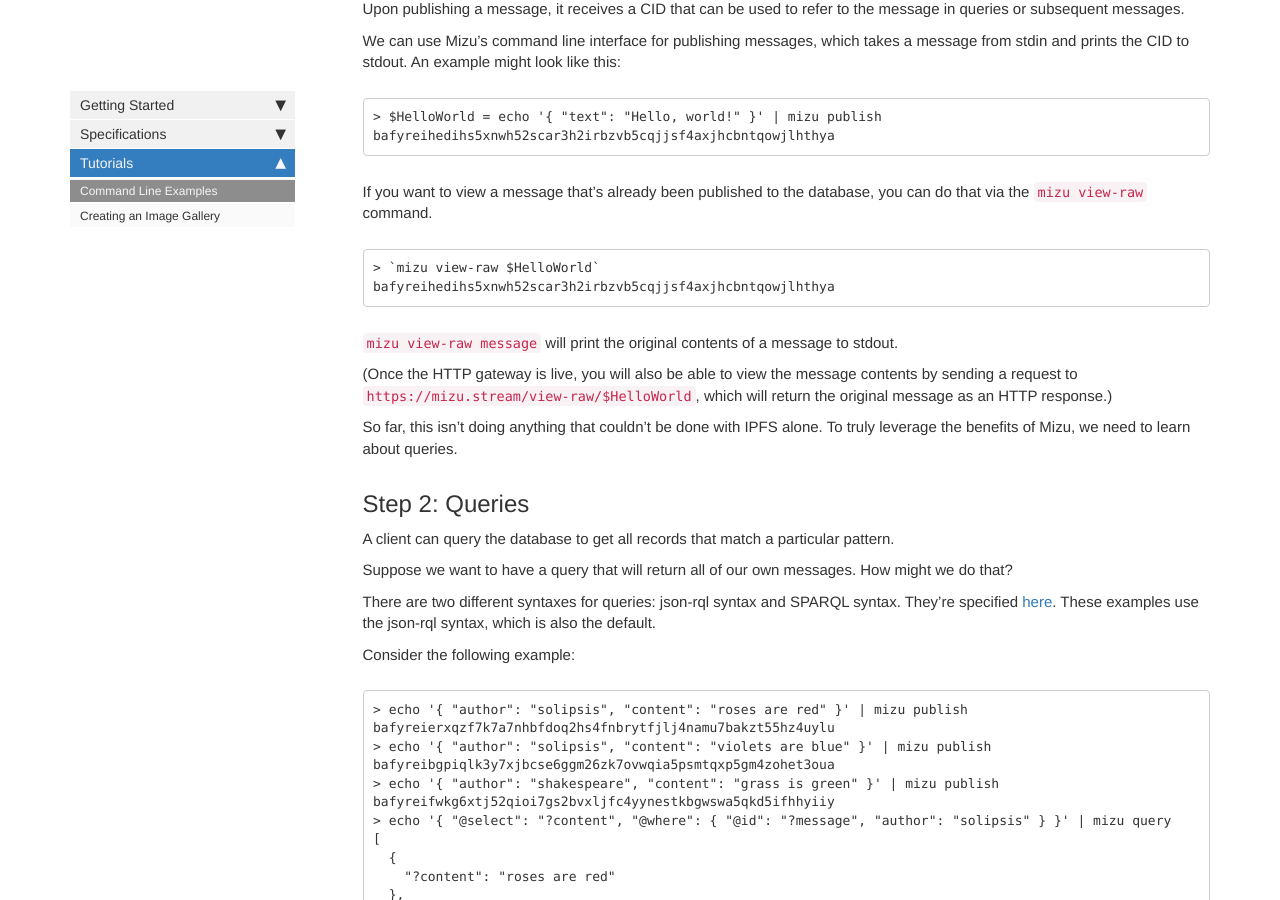
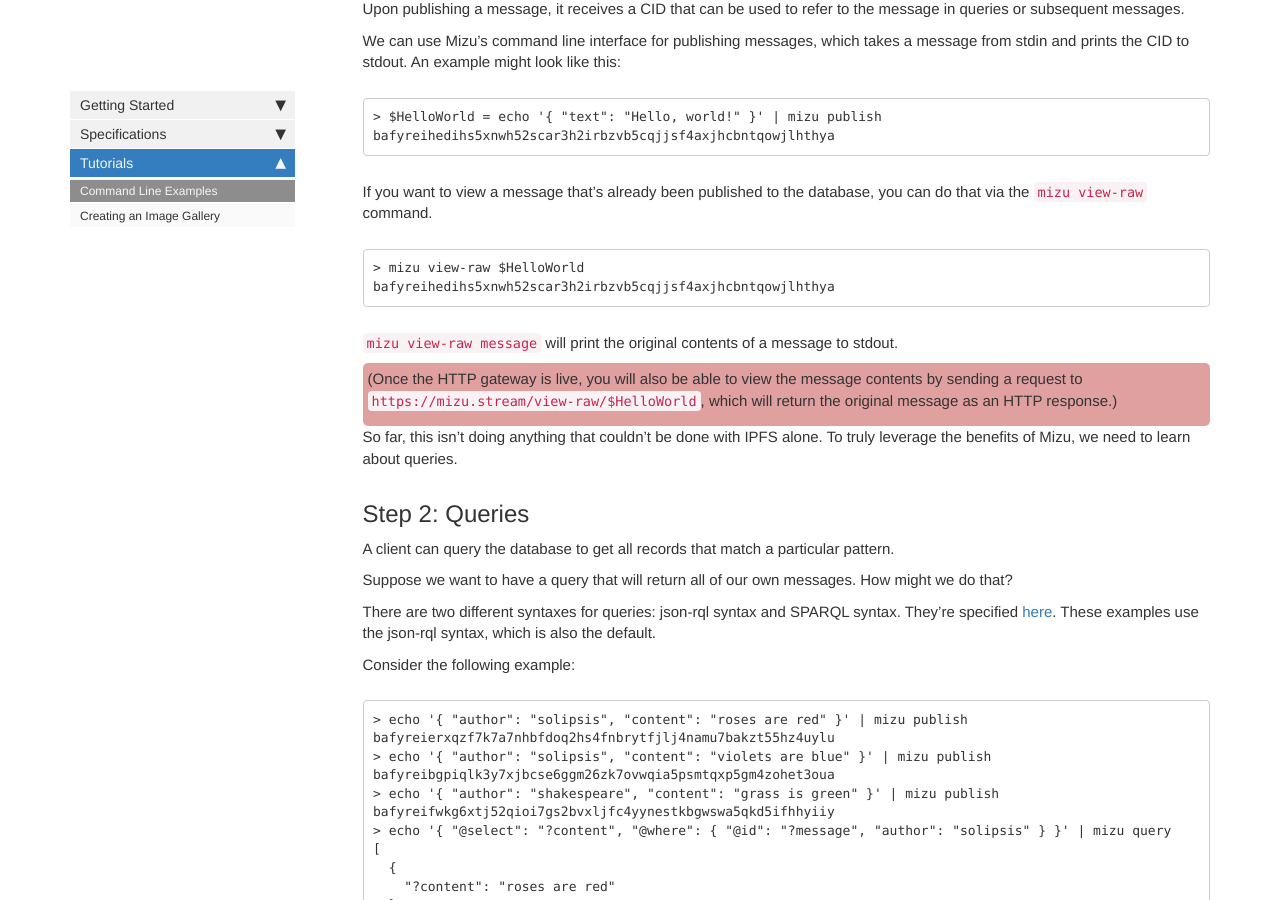
Before and after one commit to solipsis-project/mizu-documentation, a Jekyll site: the page built from pages/tutorial.md, in a window 1280 px wide and 900 px high, scrolled down 1133 px. Built offline with Jekyll 4.4.1, drawn with Linux system fonts in a browser that asks for light colours; comment, search, counter and statistics services are not loaded.

Commit message:
Outline parts of the tutorial that are not implemented yet.

````diff
--- a/pages/tutorial.md
+++ b/pages/tutorial.md
@@ -36,13 +36,17 @@ If you want to view a message that's already been published to the database, you
 
 [test]: # (publishSimple)
 ```
-> `mizu view-raw $HelloWorld`
+> mizu view-raw $HelloWorld
 bafyreihedihs5xnwh52scar3h2irbzvb5cqjjsf4axjhcbntqowjlhthya
 ```
 
 `mizu view-raw message` will print the original contents of a message to stdout.
 
+<div class="notyet">
+
 (Once the HTTP gateway is live, you will also be able to view the message contents by sending a request to `https://mizu.stream/view-raw/$HelloWorld`, which will return the original message as an HTTP response.)
+
+</div>
 
 So far, this isn't doing anything that couldn't be done with IPFS alone. To truly leverage the benefits of Mizu, we need to learn about queries.
 
````
